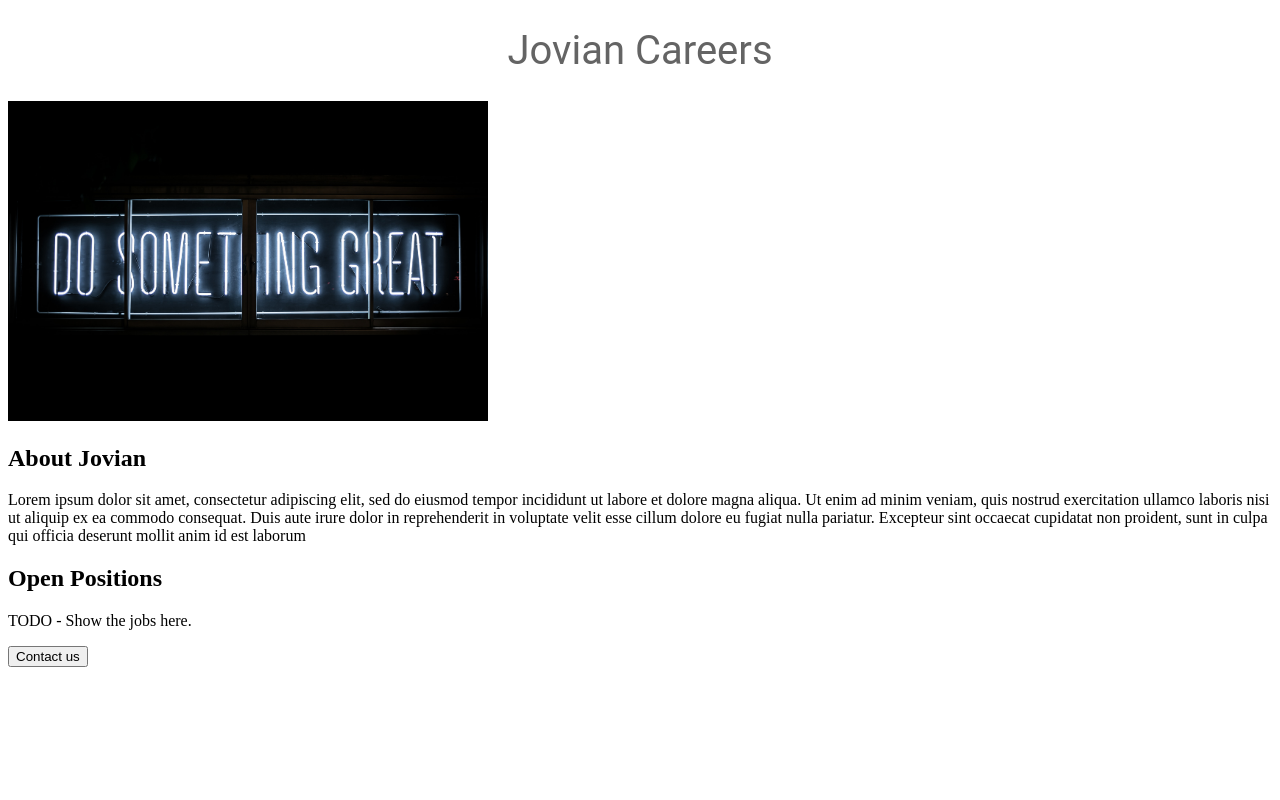
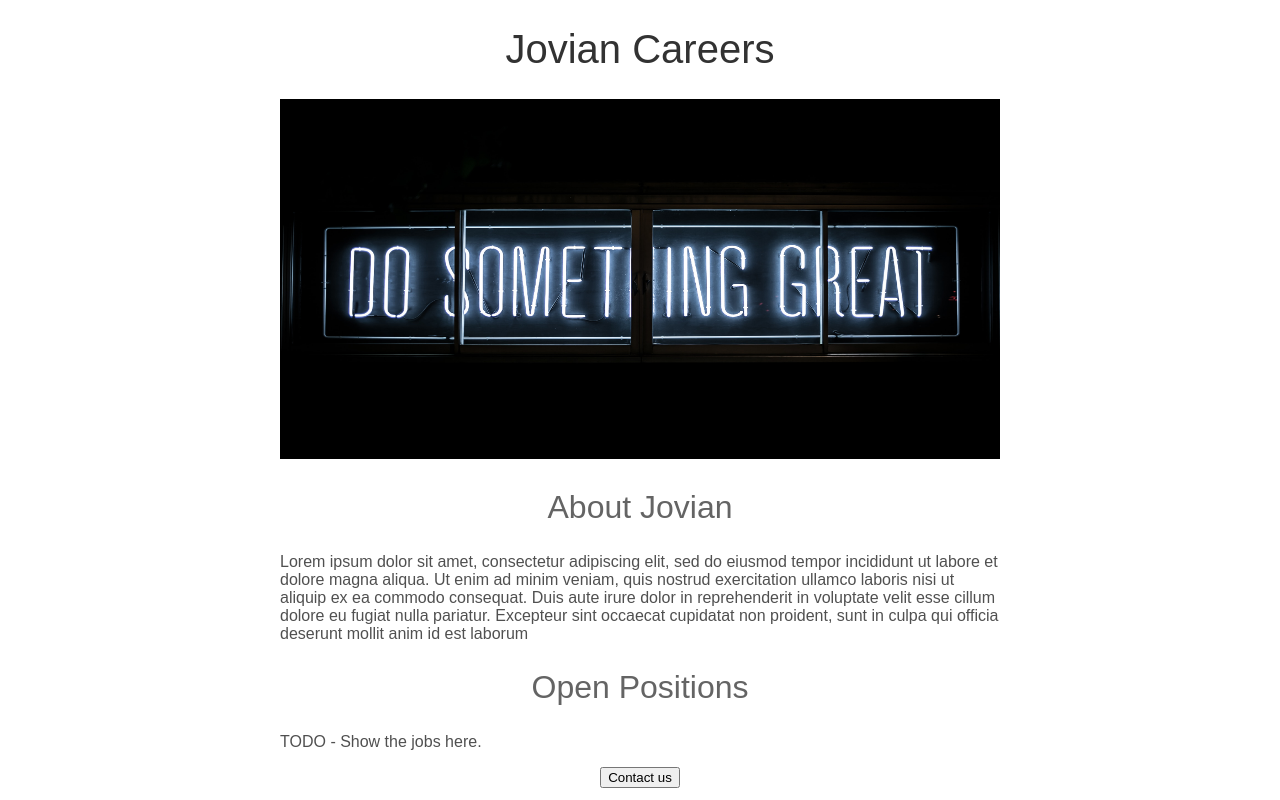
Before and after one commit to apcaoile/jovian-careers-website, a Flask app: page / in a window 1280 px wide. Run offline with Flask 2, Linux system fonts and the light colour scheme.

Commit message:
Updated the layout with inline stylesheets.

```diff
--- a/templates/home.html
+++ b/templates/home.html
@@ -5,20 +5,40 @@
     <style>
       h1 {
         font-size: 40px;
-        font-family: Roboto;
+        font-family: Arial;
+        font-weight: normal;
+        color: rgb(50, 50, 50);
+        text-align: center;
+      }
+      h2 {
+       font-family: Arial;
+       font-size: 32px;
        font-weight: normal;
        color: rgb(100, 100, 100);
-        text-align: center
+       text-align: center;
+      }
+      p {
+       font-family: Arial;
+       color: rgb(80, 80, 80);
+
       }
       #banner {
+        width: 100%;
+        height: 360px;
+        covert-fit: cover;
 
+      }
+      #container {
+        max-width: 720px;
+        margin: 0 auto 0 auto;
       }
     </style>
   </head>
   <body>
+    <div id="container">
       <h1>Jovian Careers</h1>
-    <img id="banner" src="/static/banner.jpg" height="320">
-    <h2>About Jovian</h2
+      <img id="banner" src="/static/banner.jpg">
+      <h2>About Jovian</h2>
        <p>
   Lorem ipsum dolor sit amet, consectetur adipiscing elit, sed do eiusmod tempor incididunt ut labore et dolore magna aliqua. Ut enim ad minim veniam, quis nostrud exercitation ullamco laboris nisi ut aliquip ex ea commodo consequat. Duis aute irure dolor in reprehenderit in voluptate velit esse cillum dolore eu fugiat nulla pariatur. Excepteur sint occaecat cupidatat non proident, sunt in culpa qui officia deserunt mollit anim id est laborum
        </p>
@@ -26,7 +46,10 @@ Lorem ipsum dolor sit amet, consectetur adipiscing elit, sed do eiusmod tempor i
       <p>
         TODO - Show the jobs here.
       </p>
+      <div style="text-align: center;">
         <button>Contact us</button>
+      </div>
+    </div>
   </body>
 
 </Html>
```
Also changed, not shown: 1 other file. Lines whose indentation alone changed are shown as unchanged.
